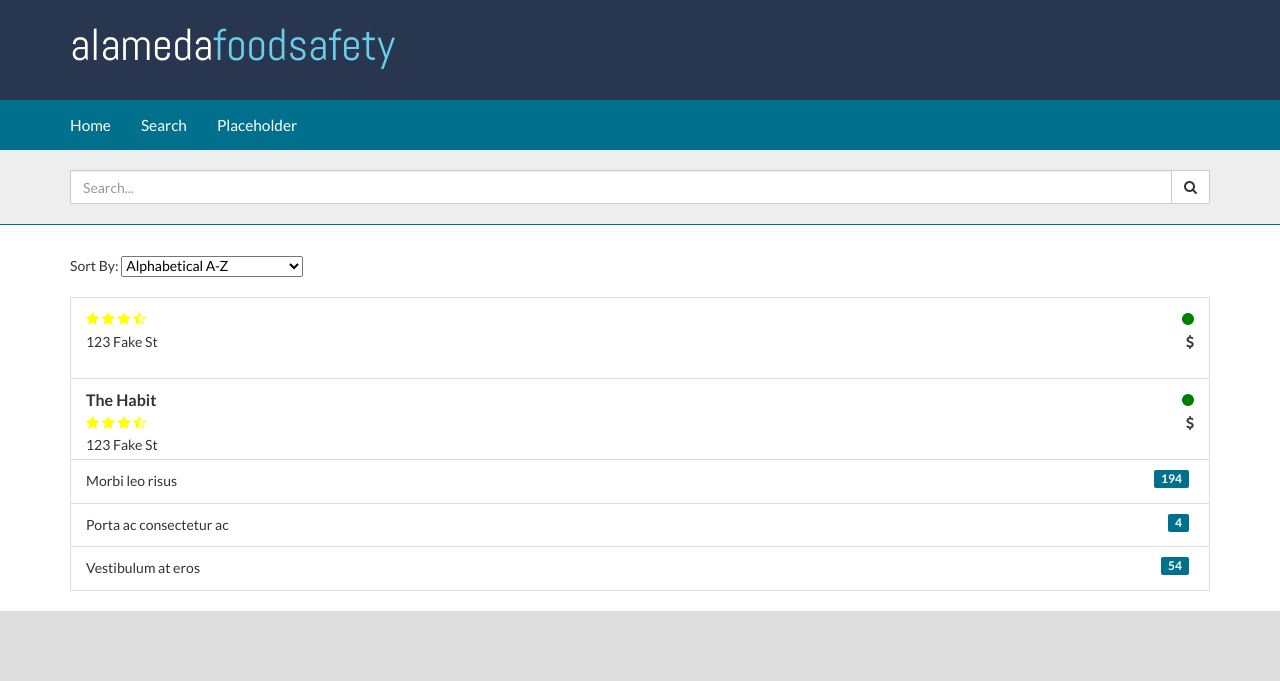
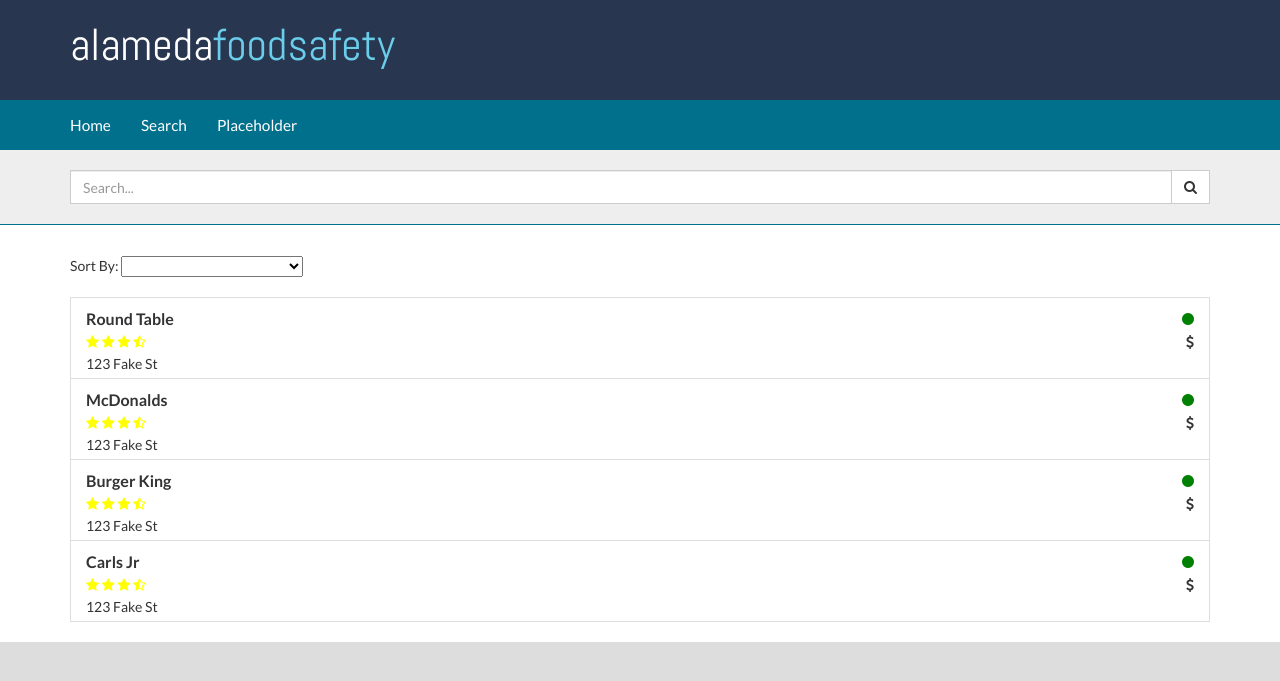
Before and after one commit to Veeva-Hackers/bootstrap, a Django app: template django/hello_world/templates/portfolio.html in a window 1280 px wide. Shown: the top 681 px of the page. Run offline with Django 3.2, Linux system fonts and the light colour scheme; the template is opened without the code that fills it, so the values that code supplies are empty.

Commit message:
hook up angular

```diff
--- /dev/null
+++ b/django/hello_world/templates/angularResultList.html
@@ -0,0 +1,26 @@
+{% verbatim %}
+<ul class="list-group">
+    <li ng-repeat="restaurant in restaurants" class="list-group-item">
+        <div class="vv_result_tile">
+            <div class="vv_left_column">
+                <div class="vv_restaurant_name">{{restaurant.name}}</div>
+                <div class="vv_restaurant_yelp_rating">
+                    <i class="fa fa-star"></i>
+                    <i class="fa fa-star"></i>
+                    <i class="fa fa-star"></i>
+                    <i class="fa fa-star-half-o"></i>
+                </div>
+                <div class="vv_restaurant_location">123 Fake St</div>
+            </div>
+            <div class="vv_right_column">
+                <div class="vv_restaurant_Rating_good">
+                    <i class="fa fa-circle"></i>
+                </div>
+                <div class="vv_restaurant_cost">
+                    <i class="fa fa-usd"></i>
+                </div>
+            </div>
+        </div>
+    </li>
+</ul>
+{% endverbatim %}
--- a/django/hello_world/templates/portfolio.html
+++ b/django/hello_world/templates/portfolio.html
@@ -21,12 +21,10 @@
     <link href="../static/hello/css/width-full.css" rel="stylesheet" media="screen" title="default">
 
     <!-- HTML5 shim and Respond.js IE8 support of HTML5 elements and media queries -->
-    <!--[if lt IE 9]>
-    <script src="../../static/hello/js/html5shiv.js"></script>
-    <script src="../../static/hello/js/respond.min.js"></script>
-    <script src="../../static/vendor/angular/angular.js"></script>
-    <script src="../../static/hello/js/controllers.js"></script>
-    <![endif]-->
+    <script src="../static/hello/js/html5shiv.js"></script>
+    <script src="../static/hello/js/respond.min.js"></script>
+    <script src="../static/vendor/angular/angular.min.js"></script>
+    <script src="../static/hello/js/controller.js"></script>
 </head>
 
 
@@ -99,64 +97,7 @@
                <!--<li class="filter" data-filter="4">Windows App</li>-->
            <!--</ul>-->
 
-           <ul class="list-group">
-                <li ng-repeat="restaurant in restaurants" class="list-group-item">
-                    <div class="vv_result_tile">
-                        <div class="vv_left_column">
-                            <div class="vv_restaurant_name">{{restaurant.name}}</div>
-                            <div class="vv_restaurant_yelp_rating">
-                                <i class="fa fa-star"></i>
-                                <i class="fa fa-star"></i>
-                                <i class="fa fa-star"></i>
-                                <i class="fa fa-star-half-o"></i>
-                            </div>
-                            <div class="vv_restaurant_location">123 Fake St</div>
-                        </div>
-                        <div class="vv_right_column">
-                            <div class="vv_restaurant_Rating_good">
-                                <i class="fa fa-circle"></i>
-                            </div>
-                            <div class="vv_restaurant_cost">
-                                <i class="fa fa-usd"></i>
-                            </div>
-                        </div>
-                    </div>
-                </li>
-                <li class="list-group-item">
-                    <div class="vv_result_tile">
-                        <div class="vv_left_column">
-                            <div class="vv_restaurant_name">The Habit</div>
-                            <div class="vv_restaurant_yelp_rating">
-                                <i class="fa fa-star"></i>
-                                <i class="fa fa-star"></i>
-                                <i class="fa fa-star"></i>
-                                <i class="fa fa-star-half-o"></i>
-                            </div>
-                            <div class="vv_restaurant_location">123 Fake St</div>
-                        </div>
-                        <div class="vv_right_column">
-                            <div class="vv_restaurant_Rating_good">
-                                <i class="fa fa-circle"></i>
-                            </div>
-                            <div class="vv_restaurant_cost">
-                                <i class="fa fa-usd"></i>
-                            </div>
-                        </div>
-                    </div>
-                </li>
-                <li class="list-group-item">
-                    <span class="badge">194</span>
-                    Morbi leo risus
-                </li>
-                <li class="list-group-item">
-                    <span class="badge">4</span>
-                    Porta ac consectetur ac
-                </li>
-                <li class="list-group-item">
-                    <span class="badge">54</span>
-                    Vestibulum at eros
-                </li>
-            </ul>
+           {% include "angularResultList.html" %}
         </div> <!-- container  -->
     </div> <!-- boxed -->
 
```
Also changed, not shown: django/hello_world/hello/views.py (+12 -12 lines).
